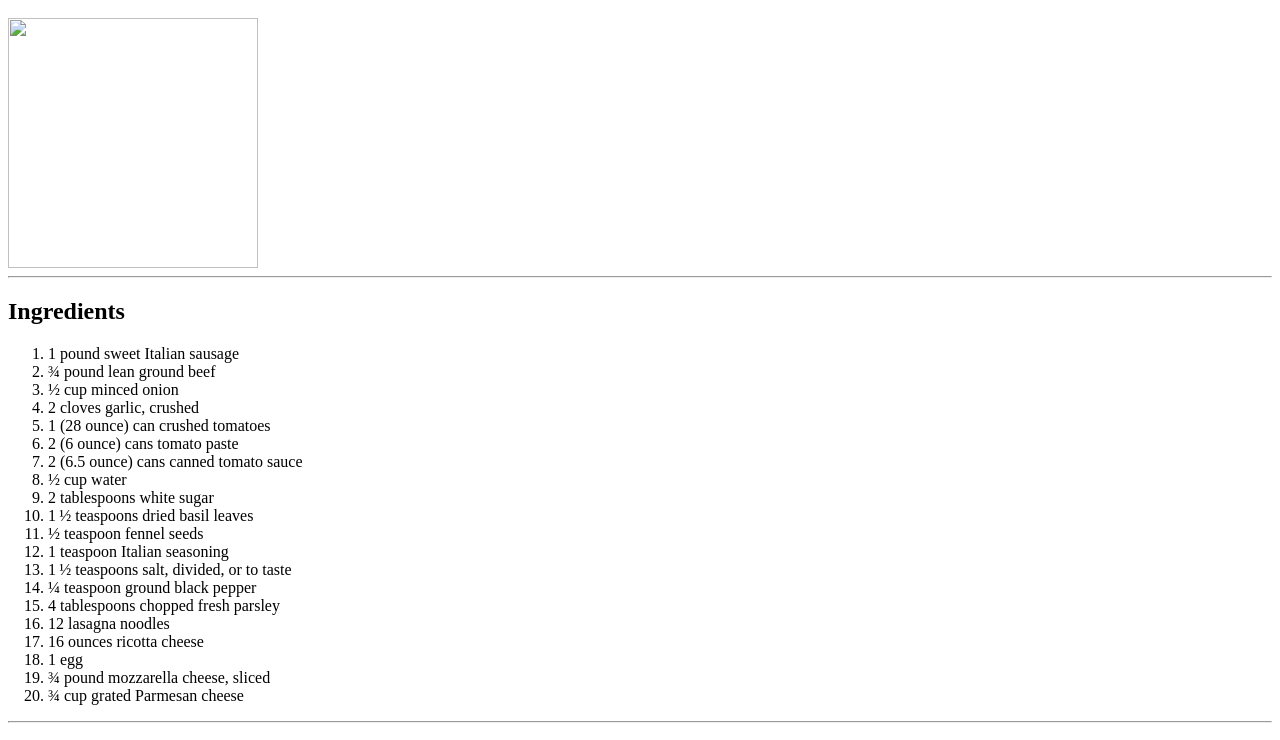
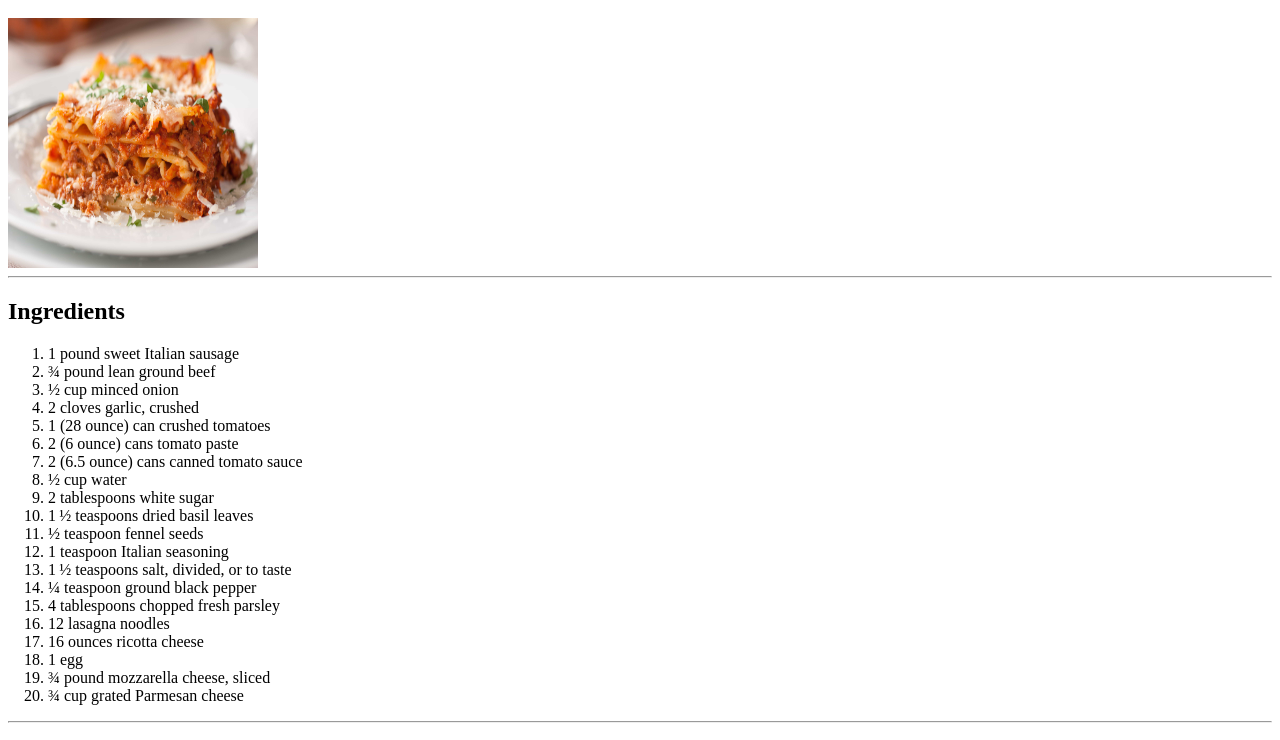
Before and after one commit to AeroSeth/Odin-Recipes, a plain HTML site: page lasagna.html in a window 1280 px wide. Shown: the part 48-788 px from the top of the page. Drawn offline with Linux system fonts and the light colour scheme; the site is published under a folder, as on GitHub Pages, so addresses that start at the root find nothing.

Commit message:
bc mistakes

```diff
--- a/lasagna.html
+++ b/lasagna.html
@@ -8,7 +8,7 @@
 </head>
 <body>
     <h1>Lasagna Recipe</h1>
-    <img src="/images/lasagna.jpg" width=250 height=250>
+    <img src="images/lasagna.jpg" alt="poop" width=250 height=250>
     <hr>
     <h2>Ingredients</h2>
     <ol>
```
Also changed, not shown: index.html (+1 -1 lines).
